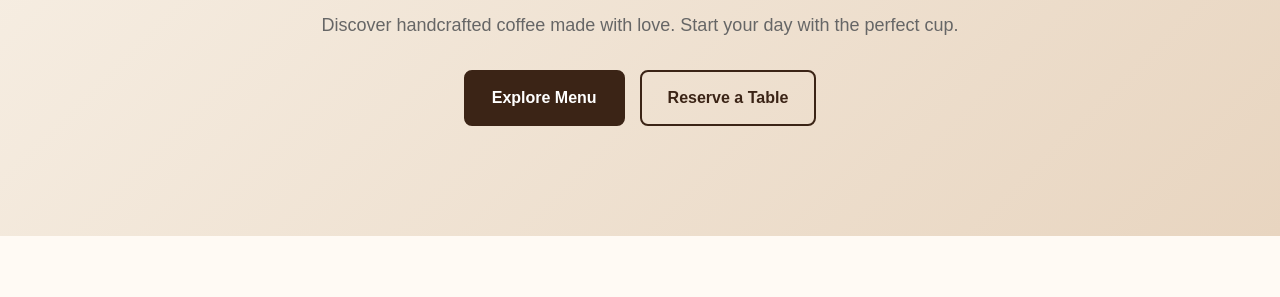
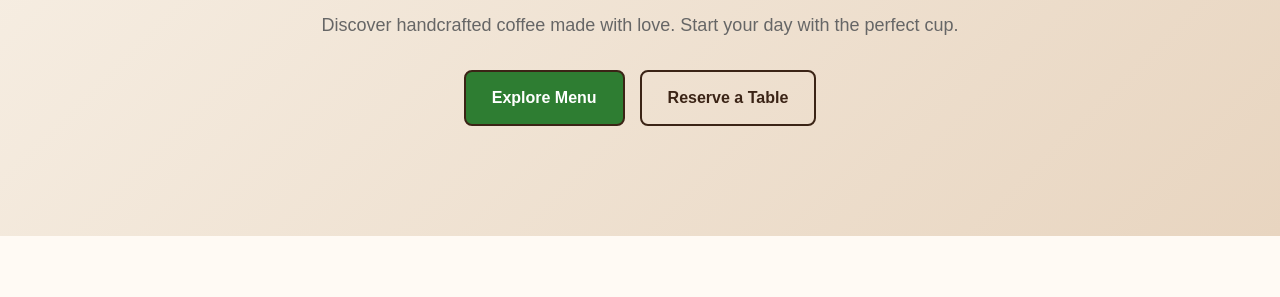
Before and after one commit to Meghala22/bean-and-brew, a plain HTML site: page index.html in a window 1280 px wide. Shown: the part 376-673 px from the top of the page. Drawn offline with Linux system fonts and the light colour scheme.

Commit message:
Feat: Task-2 changed button color

```diff
--- a/CSS/style.css
+++ b/CSS/style.css
@@ -206,7 +206,7 @@ nav a:hover {
 
     display: inline-block;
 
-    background-color: var(--coffee-dark);
+    background-color: #2e7d32;
 
     color: var(--white);
 
```
